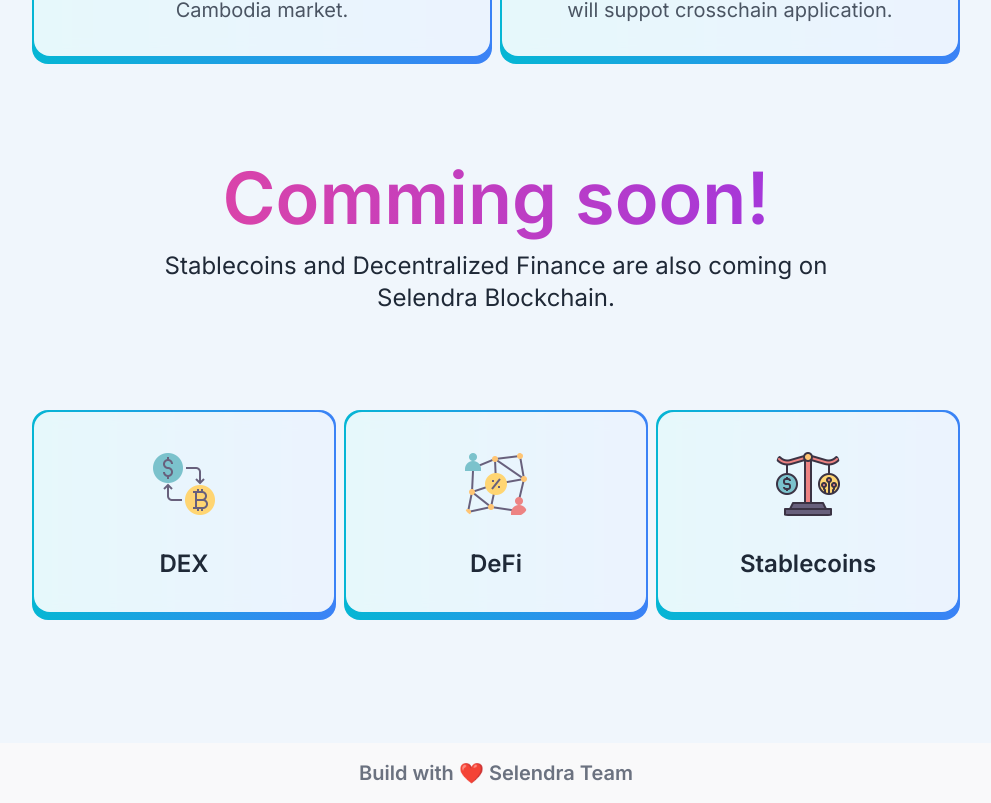
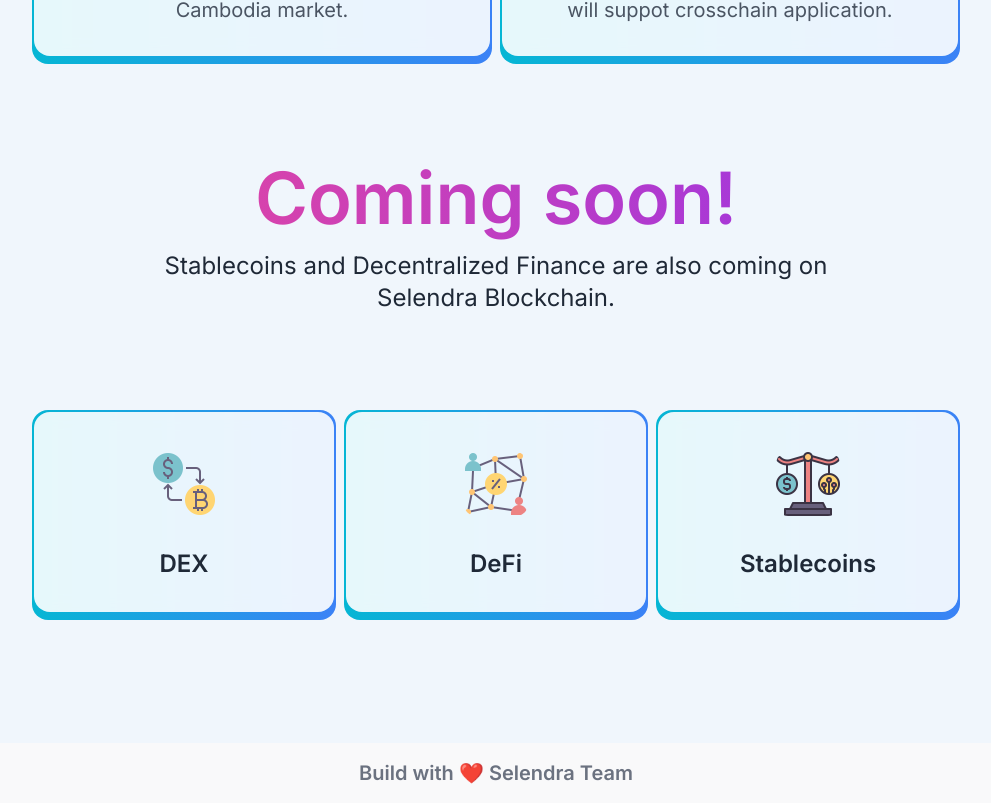
Before and after one commit to selendra/selendra-app, a Next.js app: page / in a window 1280 px wide. Shown: the part 1919-2722 px from the top of the page, without its empty margins (144-1135 px from the left). Built offline with nearby package versions, Linux system fonts and the light colour scheme.

Commit message:
change some text

```diff
--- a/components/comming-soon.js
+++ b/components/comming-soon.js
@@ -6,7 +6,7 @@ const Commingsoon = () => {
     <div className="lg:h-[75vh] lg:flex lg:place-content-center lg:flex-col space-y-24 mb-16 mt-16 sm:mt-0">
       <center>
         <h1 className="md:mt-28 mt-16 sm:mb-0 md:text-7xl font-extrabold text-transparent text-4xl bg-clip-text bg-gradient-to-r  from-pink-500 to-purple-600 py-4 text-center">
-          Comming soon!
+          Coming soon!
         </h1>
         <p className="lg:px-0 px-10  md:text-2xl text-md">
           Stablecoins and Decentralized Finance are also coming on <br />
--- a/data/comming-soon.json
+++ b/data/comming-soon.json
@@ -2,16 +2,16 @@
   {
     "image": "/images/exchange.png",
     "name": "DEX",
-    "des": "Comming Soon"
+    "des": "Coming Soon"
   },
   {
     "image": "/images/compound.png",
     "name": "DeFi",
-    "des": "Comming Soon"
+    "des": "Coming Soon"
   },
   {
     "image": "/images/stable.png",
     "name": "Stablecoins",
-    "des": "Comming Soon"
+    "des": "Coming Soon"
   }
 ]
```
